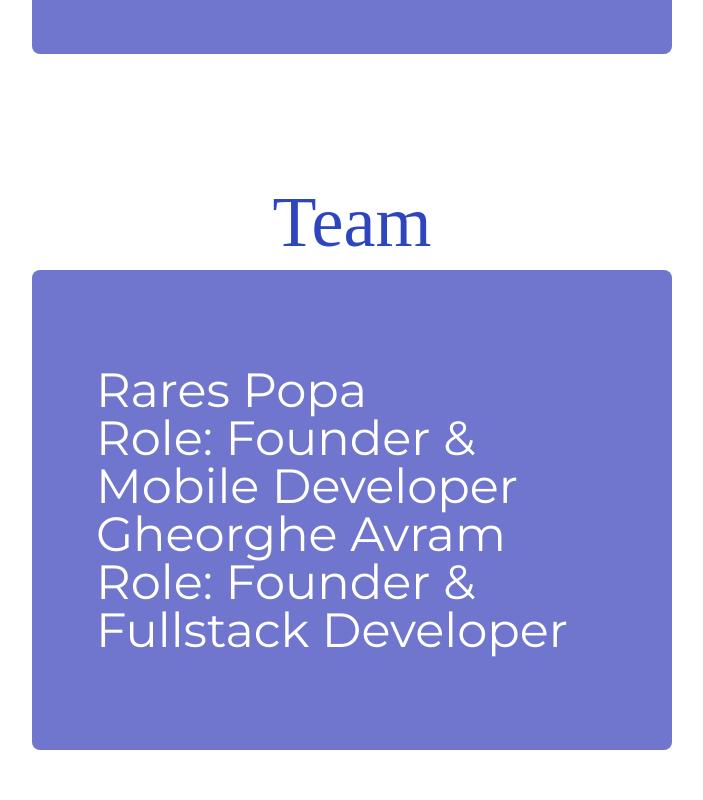
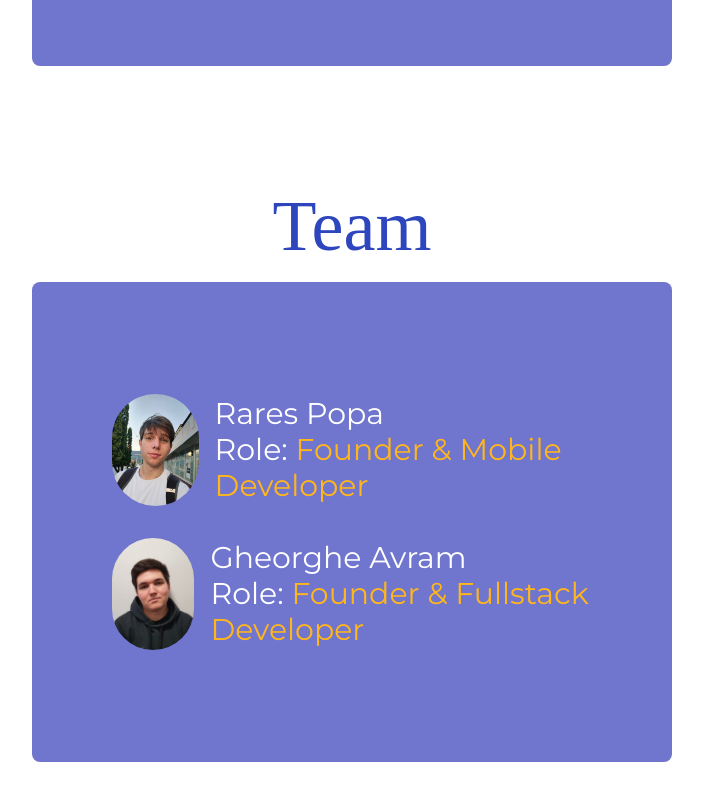
Before and after one commit to holywtforg/main-website, a Gatsby site: page / in a window 1280 px wide. Shown: the part 1584-2384 px from the top of the page, without its empty margins (288-991 px from the left). Built offline with nearby package versions, Linux system fonts and the light colour scheme; Gatsby itself is replaced by a stand-in of ours; a web font is replaced by a local one.

Commit message:
feat(team): complete team component

```diff
--- a/src/components/main/team.tsx
+++ b/src/components/main/team.tsx
@@ -1,12 +1,14 @@
 import * as React from "react";
 import Panel from "../panel";
 import Teammate from "../teammate";
+import rares from "../../images/rares.jpeg";
+import gheo from "../../images/gheo.jpg";
 
 const Team: React.FC = () => {
   return (
     <Panel title="Team">
-      <Teammate name="Rares Popa" role="Founder & Mobile Developer" />
-      <Teammate name="Gheorghe Avram" role="Founder & Fullstack Developer" />
+      <Teammate name="Rares Popa" role="Founder & Mobile Developer" image={rares} url="https://github.com/Iomava" />
+      <Teammate name="Gheorghe Avram" role="Founder & Fullstack Developer" image={gheo} url="https://sweethuman.tech" />
     </Panel>
   );
 };
--- a/src/components/panel.tsx
+++ b/src/components/panel.tsx
@@ -6,7 +6,7 @@ type Props = {
 const Panel: React.FC<Props> = ({ title, children }) => {
   return (
     <div className="flex justify-center items-center min-h-screen">
-      <div className="flex-col justify-center items-center space-y-3 text-primary w-3/4 xl:w-1/2 m-auto">
+      <div className="flex-col justify-center items-center space-y-5 text-primary w-3/4 xl:w-1/2 m-auto">
         <div className="font-display text-center text-7xl">{title}</div>
         <div className="bg-secondary px-16 py-24 rounded-lg text-white text-5xl">{children}</div>
       </div>
--- a/src/components/teammate.tsx
+++ b/src/components/teammate.tsx
@@ -1,20 +1,29 @@
 import * as React from "react";
-
-type Social = {
-  type: string;
-  link: string;
-};
 
 type Props = {
   name: string;
   role: string;
-  socials?: Social[];
+  image: string;
+  url: string;
 };
-const Teammate: React.FC<Props> = ({ name, role }) => {
+
+const Teammate: React.FC<Props> = ({ name, role, image, url }) => {
   return (
-    <div>
-      <div>{name}</div>
-      <div>Role: {role}</div>
+    <div className="flex justify-start items-center font-serif text-3xl">
+      <div
+        className="h-28 w-28 rounded-full bg-cover bg-center bg-origin-border bg-clip-border m-4"
+        style={{ backgroundImage: `url(${image})` }}
+      />
+      <div>
+        <div
+          className="cursor-pointer transition duration-500 ease-in-out transform origin-left hover:-translate-y-1 hover:scale-110"
+          onClick={() => window.open(url, "_blank")}>
+          {name}
+        </div>
+        <div>
+          Role: <span className="text-tertiary">{role}</span>
+        </div>
+      </div>
     </div>
   );
 };
--- /dev/null
+++ b/src/custom.d.ts
@@ -0,0 +1,4 @@
+declare module "*.jpg";
+declare module "*.png";
+declare module "*.jpeg";
+declare module "*.gif";
--- a/tsconfig.json
+++ b/tsconfig.json
@@ -22,6 +22,6 @@
     "isolatedModules": true,
     "noUnusedLocals": true,
     "noUnusedParameters": true,
-    "removeComments": false
+    "removeComments": false,
   }
 }
```
Also changed, not shown: src/images/gheo.jpg (added), src/images/rares.jpeg (added).
